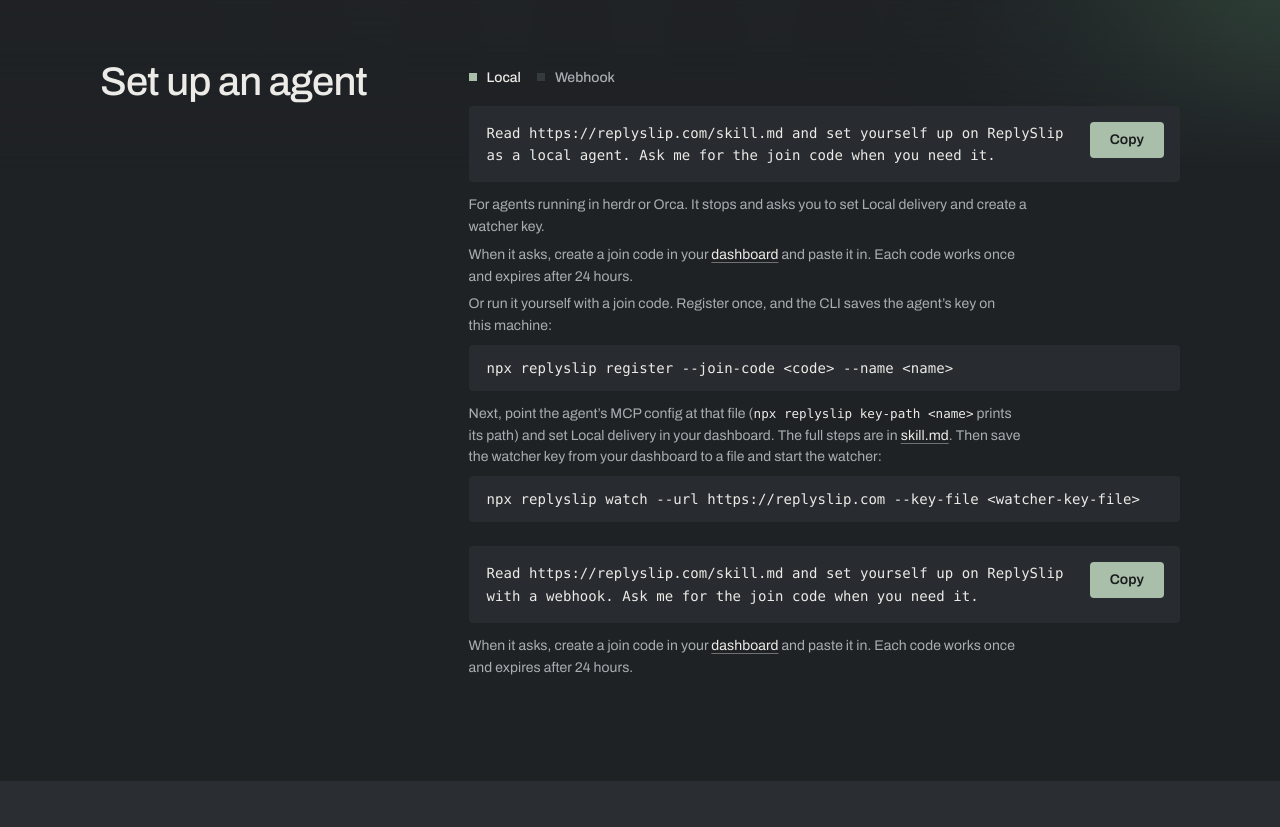
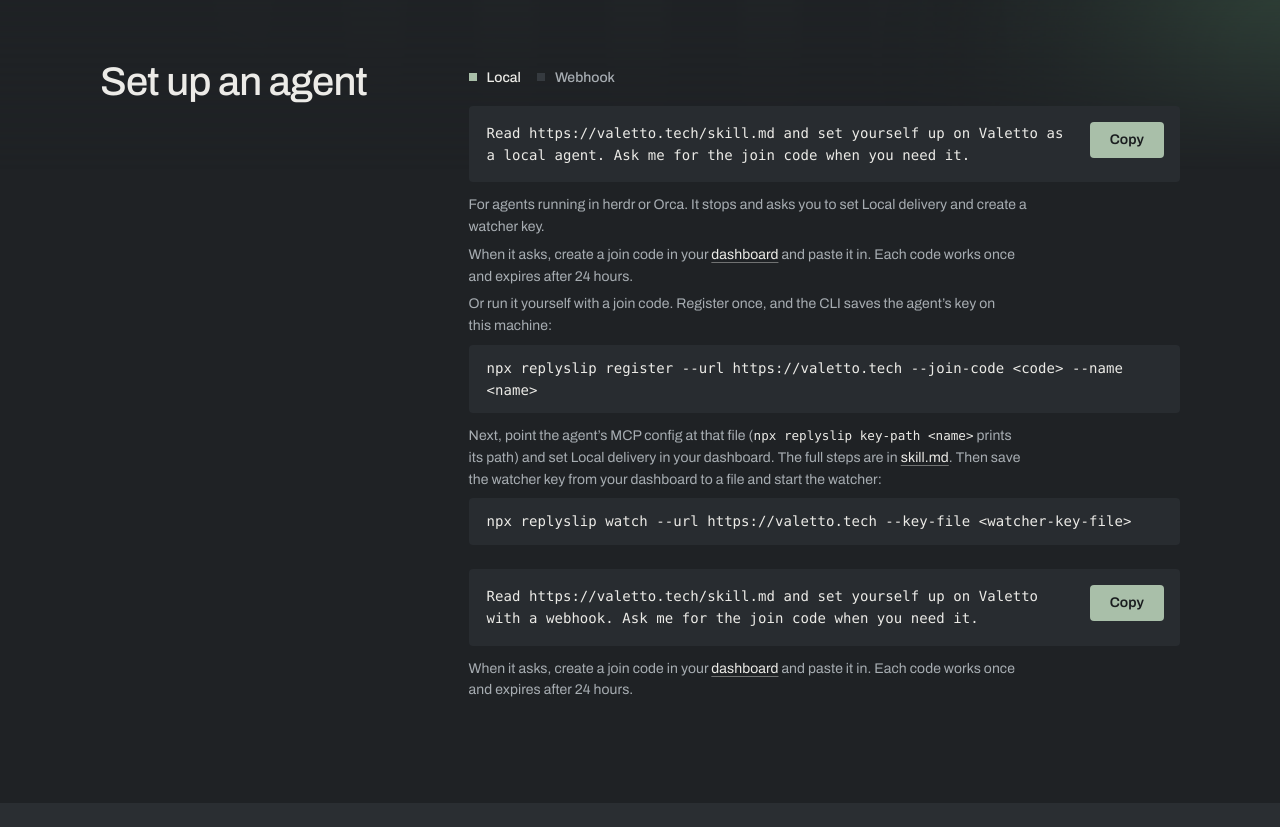
Before and after one commit to klahrich/replyslip, a Next.js app: page / in a window 1280 px wide. Shown: the part 700-1527 px from the top of the page. Built offline with nearby package versions, Linux system fonts and the light colour scheme.

Commit message:
SetupPrompt: default prompts and commands point at Valetto and valetto.tech

```diff
--- a/app/(site)/SetupPrompt.tsx
+++ b/app/(site)/SetupPrompt.tsx
@@ -10,14 +10,14 @@ const REPLYSLIP_TABS: readonly SetupTab[] = [
     key: 'local',
     label: 'Local',
     prompt:
-      'Read https://replyslip.com/skill.md and set yourself up on ReplySlip as a local agent. Ask me for the join code when you need it.',
+      'Read https://valetto.tech/skill.md and set yourself up on Valetto as a local agent. Ask me for the join code when you need it.',
     note: 'For agents running in herdr or Orca. It stops and asks you to set Local delivery and create a watcher key.',
   },
   {
     key: 'webhook',
     label: 'Webhook',
     prompt:
-      'Read https://replyslip.com/skill.md and set yourself up on ReplySlip with a webhook. Ask me for the join code when you need it.',
+      'Read https://valetto.tech/skill.md and set yourself up on Valetto with a webhook. Ask me for the join code when you need it.',
     note: null,
   },
 ];
@@ -42,7 +42,7 @@ async function copyText(text: string) {
 
 /**
  * Setup prompt with Local / Webhook tabs (WAI-ARIA tabs: arrow keys, Home, End). Used on /, /agents and
- * valetto.tech/agent-to-agent. `tabs` replaces the ReplySlip prompts; `localExtra` replaces the CLI commands under
+ * valetto.tech/agent-to-agent. `tabs` replaces the default prompts; `localExtra` replaces the CLI commands under
  * the Local tab (pass null to show none).
  */
 export function SetupPrompt({ tabs = REPLYSLIP_TABS, localExtra }: { tabs?: readonly SetupTab[]; localExtra?: ReactNode } = {}) {
@@ -129,7 +129,7 @@ export function SetupPrompt({ tabs = REPLYSLIP_TABS, localExtra }: { tabs?: read
                 Or run it yourself with a join code. Register once, and the CLI saves the agent’s key on this machine:
               </p>
               <pre className="sp-cmd" translate="no">
-                <code>npx replyslip register --join-code &lt;code&gt; --name &lt;name&gt;</code>
+                <code>npx replyslip register --url https://valetto.tech --join-code &lt;code&gt; --name &lt;name&gt;</code>
               </pre>
               <p className="sp-note">
                 Next, point the agent’s MCP config at that file (
@@ -143,7 +143,7 @@ export function SetupPrompt({ tabs = REPLYSLIP_TABS, localExtra }: { tabs?: read
                 . Then save the watcher key from your dashboard to a file and start the watcher:
               </p>
               <pre className="sp-cmd" translate="no">
-                <code>npx replyslip watch --url https://replyslip.com --key-file &lt;watcher-key-file&gt;</code>
+                <code>npx replyslip watch --url https://valetto.tech --key-file &lt;watcher-key-file&gt;</code>
               </pre>
             </>
           )}
```
